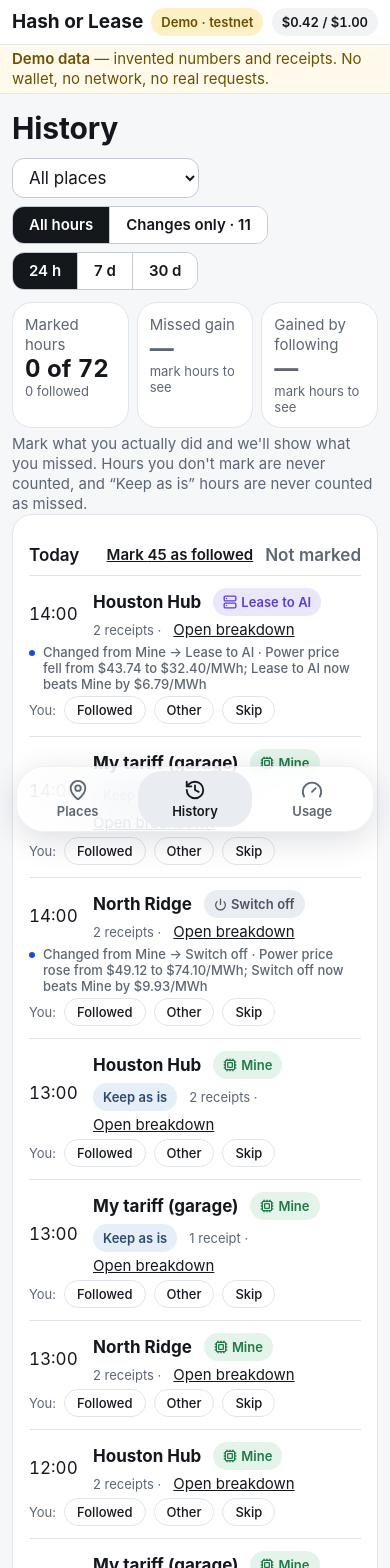
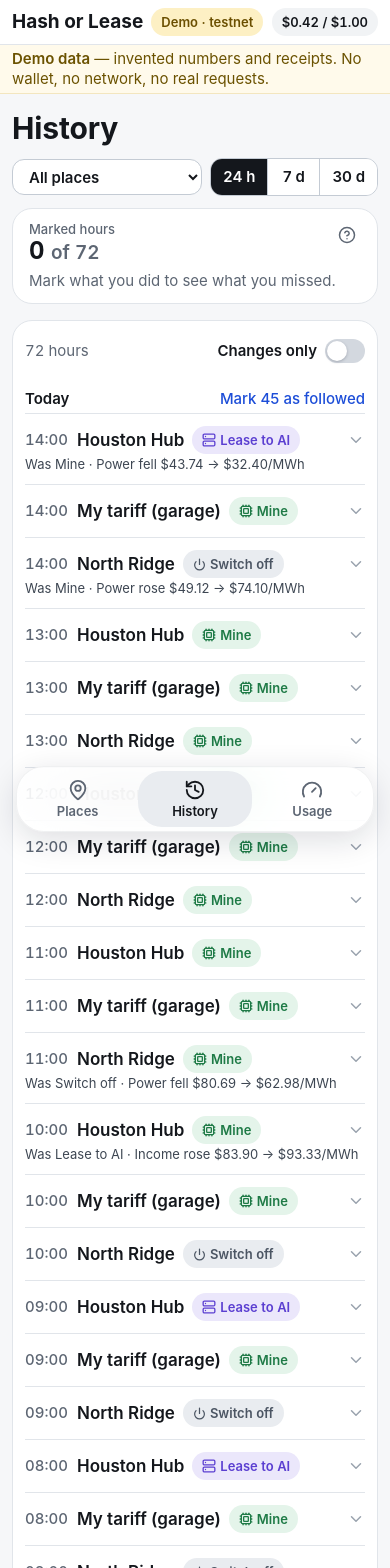
Before and after one commit to Guryevmn/hashorlease, a Next.js app: page /feed in a window 390 px wide. Shown: the top 1568 px of the page. Built offline with nearby package versions, Linux system fonts and the light colour scheme.

Commit message:
History, calm: place + period on one line, Changes only as a switch, one summary block with one main number (explanation behind ?), two-line hour rows (time · place · chip; short reason) that open for marks, full reason and receipts; before/after pairs at 390 and 1440

```diff
--- a/src/app/feed/page.tsx
+++ b/src/app/feed/page.tsx
@@ -1,13 +1,13 @@
 "use client";
 
-import { useState } from "react";
+import { useMemo, useState, type ReactNode } from "react";
+import { ChevronDown, ChevronRight, CircleHelp, ReceiptText } from "lucide-react";
 import { AppLink, useAsync, useData } from "@/components/DataProvider";
 import { Banner, DecisionBadge, Skel } from "@/components/ui";
-import { useMemo } from "react";
 import { DECISION_LABEL, type Decision } from "@/lib/decision";
 import { useMarks } from "@/components/useMarks";
 import { markKey } from "@/lib/marks";
-import { changeReasonText, groupByDay, onlyChanges, resolveFeed, summarizeFeed } from "@/lib/feed";
+import { changeReasonText, groupByDay, onlyChanges, resolveFeed, shortChangeReason, summarizeFeed } from "@/lib/feed";
 import { usd, utcDate, utcTime } from "@/lib/format";
 import type { FeedEntry, FeedPeriod, FeedRow, Mark } from "@/lib/types";
 
@@ -25,14 +25,13 @@ export default function FeedPage() {
 
   return (
     <>
-      <div className="page-title">
+      <div className="page-title history-title">
         <h1>History</h1>
-        <div className="row">
-          <label className="sr-only" htmlFor="site-filter">Site</label>
+        <div className="filters">
+          <label className="sr-only" htmlFor="site-filter">Place</label>
           <select
             id="site-filter"
-            className="input"
-            style={{ width: "auto" }}
+            className="input select-compact"
             value={siteId}
             onChange={(e) => { setSiteId(e.target.value); setShown(PAGE); }}
           >
@@ -41,12 +40,6 @@ export default function FeedPage() {
               <option key={s.id} value={s.id}>{s.name}</option>
             ))}
           </select>
-          <div className="seg" role="group" aria-label="Show">
-            <button aria-pressed={!changesOnly} onClick={() => { setChangesOnly(false); setShown(PAGE); }}>All hours</button>
-            <button aria-pressed={changesOnly} onClick={() => { setChangesOnly(true); setShown(PAGE); }}>
-              Changes only{feed.data ? ` · ${onlyChanges(feed.data).length}` : ""}
-            </button>
-          </div>
           <div className="seg" role="group" aria-label="Period">
             {PERIODS.map((p) => (
               <button key={p} aria-pressed={p === period} onClick={() => { setPeriod(p); setShown(PAGE); }}>
@@ -63,7 +56,7 @@ export default function FeedPage() {
         </Banner>
       ) : feed.loading || !feed.data ? (
         <div className="stack" aria-busy="true" aria-label="Loading history">
-          <div className="stats">{[0, 1, 2].map((i) => <div className="card" key={i}><Skel w={120} /><div style={{ marginTop: 8 }}><Skel w={90} h={26} /></div></div>)}</div>
+          <div className="card summary"><div><Skel w={110} /><div style={{ marginTop: 8 }}><Skel w={120} h={28} /></div></div></div>
           <div className="card">{[0, 1, 2, 3, 4].map((i) => <div key={i} style={{ margin: "16px 0" }}><Skel w="90%" h={16} /></div>)}</div>
         </div>
       ) : feed.data.length === 0 ? (
@@ -73,7 +66,15 @@ export default function FeedPage() {
           <AppLink href="/sites/new" className="btn">Add place</AppLink>
         </div>
       ) : (
-        <FeedBody entries={feed.data} now={status.data?.now} changesOnly={changesOnly} shown={shown} onMore={() => setShown((n) => n + PAGE)} showSite={siteId === "all"} />
+        <FeedBody
+          entries={feed.data}
+          now={status.data?.now}
+          changesOnly={changesOnly}
+          onChangesOnly={(v) => { setChangesOnly(v); setShown(PAGE); }}
+          shown={shown}
+          onMore={() => setShown((n) => n + PAGE)}
+          showSite={siteId === "all"}
+        />
       )}
     </>
   );
@@ -81,13 +82,23 @@ export default function FeedPage() {
 
 type ChangeMarks = (changes: Record<string, Mark | null>) => void;
 
-function FeedBody({ entries, now, changesOnly, shown, onMore, showSite }: { entries: FeedEntry[]; now?: string; changesOnly: boolean; shown: number; onMore: () => void; showSite: boolean }) {
+function FeedBody({ entries, now, changesOnly, onChangesOnly, shown, onMore, showSite }: {
+  entries: FeedEntry[];
+  now?: string;
+  changesOnly: boolean;
+  onChangesOnly: (v: boolean) => void;
+  shown: number;
+  onMore: () => void;
+  showSite: boolean;
+}) {
   const { marks, change } = useMarks();
   const { live } = useData();
+  const [help, setHelp] = useState(false);
   const rows = useMemo(() => resolveFeed(entries, marks), [entries, marks]);
   const s = summarizeFeed(rows);
-  // "Changes only" narrows the list below; the counters above always cover every hour of the period.
-  const listed = changesOnly ? onlyChanges(rows) : rows;
+  // "Changes only" narrows the list below; the summary above always covers every hour of the period.
+  const changes = onlyChanges(rows);
+  const listed = changesOnly ? changes : rows;
   const visible = listed.slice(0, shown);
   const days = groupByDay(visible);
   const today = (now ?? entries[0].hour).slice(0, 10);
@@ -96,32 +107,48 @@ function FeedBody({ entries, now, changesOnly, shown, onMore, showSite }: { entr
 
   return (
     <>
-      <div className="stats" style={{ marginBottom: 6 }}>
-        <div className="card stat">
-          <div className="muted small">Marked hours</div>
-          <div className="v num">{s.markedHours} of {s.totalHours}</div>
-          <div className="tiny muted">{s.followedHours} followed{s.skippedHours > 0 ? ` · ${s.skippedHours} skipped` : ""}</div>
-        </div>
-        <div className="card stat">
-          <div className="muted small">Missed gain</div>
-          <div className="v num">{none ? <span className="muted">—</span> : usd(s.missedUsd, 0)}</div>
-          <div className="tiny muted">{none ? "mark hours to see" : "marked hours only"}</div>
-        </div>
-        <div className="card stat">
-          <div className="muted small">Gained by following</div>
-          <div className="v num">{none ? <span className="muted">—</span> : usd(s.gainedUsd, 0)}</div>
-          <div className="tiny muted">{none ? "mark hours to see" : "marked hours only"}</div>
+      {/* Summary: one main number, the rest is a quiet line; the long explanation sits behind "?". */}
+      <section className="card summary" aria-label="Summary">
+        <div className="summary-main">
+          <div className="summary-label">{none ? "Marked hours" : "Gained by following"}</div>
+          <div className="summary-v num">
+            {none ? <>0 <span className="summary-of">of {s.totalHours}</span></> : usd(s.gainedUsd, 0)}
           </div>
         </div>
+        <p className="summary-side">
+          {none ? (
+            "Mark what you did to see what you missed."
+          ) : (
+            <>
+              <b className="num">{usd(s.missedUsd, 0)}</b> missed · <span className="num">{s.markedHours} of {s.totalHours}</span> hours marked
+              {s.skippedHours > 0 ? <> · <span className="num">{s.skippedHours}</span> skipped</> : null}
+            </>
+          )}
+        </p>
+        <button className="help-btn" aria-expanded={help} aria-controls="summary-help" aria-label="How this is counted" onClick={() => setHelp((h) => !h)}>
+          <CircleHelp size={18} aria-hidden />
+        </button>
+        {help && (
+          <div id="summary-help" className="summary-help">
+            <p>Hours you don&apos;t mark are never counted, and “Keep as is” hours are never counted as missed.</p>
             {live && (
-        <p className="hint">
+              <p>
                 Hours tagged “Agent call” were decided live by the hourly agent with the receipts it bought. Other hours are recomputed from past
                 day-ahead power prices with today&apos;s mining income.
               </p>
             )}
-      <p className="hint">Mark what you actually did and we&apos;ll show what you missed. Hours you don&apos;t mark are never counted, and “Keep as is” hours are never counted as missed.</p>
+          </div>
+        )}
+      </section>
 
-      <div className="card" style={{ paddingTop: 4 }}>
+      <div className="card hours">
+        <div className="list-head">
+          <span className="muted num">{changesOnly ? `${changes.length} ${changes.length === 1 ? "change" : "changes"}` : `${rows.length} hours`}</span>
+          <button className="switch" role="switch" aria-checked={changesOnly} onClick={() => onChangesOnly(!changesOnly)}>
+            Changes only
+            <span className="switch-track" aria-hidden />
+          </button>
+        </div>
         {listed.length === 0 && (
           <p className="hint" style={{ padding: "var(--s4) 0" }}>No changes of the call in this period. Try 7 d or 30 d.</p>
         )}
@@ -133,15 +160,15 @@ function FeedBody({ entries, now, changesOnly, shown, onMore, showSite }: { entr
               <div className="day-head">
                 <span>{label}</span>
                 <span className="row">
+                  {d.marked && <span className="muted num">missed {usd(d.missedUsd, 0)}</span>}
                   {unmarked.length > 0 && (
                     <button
-                      className="link-btn"
+                      className="link-btn quiet"
                       onClick={() => change(Object.fromEntries(unmarked.map((e) => [markKey(e.siteId, e.hour), { kind: "followed" } as Mark])))}
                     >
                       Mark {unmarked.length} as followed
                     </button>
                   )}
-                  <span className="muted num">{d.marked ? `missed ${usd(d.missedUsd, 0)}` : "Not marked"}</span>
                 </span>
               </div>
               {d.entries.map((e) => (
@@ -160,8 +187,8 @@ function FeedBody({ entries, now, changesOnly, shown, onMore, showSite }: { entr
   );
 }
 
-function StatusText({ e }: { e: FeedRow }) {
-  // An unmarked row says nothing: the three buttons next to it already show it is open.
+/** Result of a marked hour; an unmarked hour says nothing (its row opens to mark it). */
+function statusText(e: FeedRow): ReactNode {
   if (e.status === "not-marked") return null;
   if (e.status === "skipped") return <span className="muted">Skipped</span>;
   if (e.status === "followed") return <span style={{ color: "var(--mine)" }}>Followed</span>;
@@ -171,13 +198,15 @@ function StatusText({ e }: { e: FeedRow }) {
 }
 
 function Row({ e, showSite, change }: { e: FeedRow; showSite: boolean; change: ChangeMarks }) {
+  const [open, setOpen] = useState(false);
   const [picking, setPicking] = useState(false);
   if (e.status === "paused" || !e.advice) {
     return (
-      <div className="feed-row paused">
-        <span className="num">{utcTime(e.hour)}</span>
-        <span>{showSite ? `${e.siteName} · ` : ""}{e.pauseReason ?? "Paused · daily limit"}</span>
-        <span />
+      <div className="hour paused">
+        <span className="hour-line">
+          <span className="hour-time num">{utcTime(e.hour)}</span>
+          <span className="hour-pause">{showSite ? `${e.siteName} · ` : ""}{e.pauseReason ?? "Paused · daily limit"}</span>
+        </span>
       </div>
     );
   }
@@ -190,29 +219,40 @@ function Row({ e, showSite, change }: { e: FeedRow; showSite: boolean; change: C
   const choices = (["mine", "lease", "off"] as Decision[]).filter((d) => d !== e.advice);
   const showChoices = picking || kind === "other";
   const who = `${utcTime(e.hour)}${showSite ? ` ${e.siteName}` : ""}`;
+  const panelId = `hour-${key}`;
+  const short = e.changedFrom ? shortChangeReason(e.changeReason) : null;
+  const sub = e.changedFrom ? `Was ${DECISION_LABEL[e.changedFrom]}${short ? ` · ${short}` : ""}` : null;
+  const status = statusText(e);
+  // The opened row adds what the short line leaves out ("Lease to AI now beats Mine by …"), not the same words again.
+  const rest = changeReasonText(e.changeReason?.split(";").slice(1).join(";"));
 
   return (
-    <div className="feed-row">
-      <span className="num">{utcTime(e.hour)}</span>
-      <span className="mid">
-        {showSite && <b>{e.siteName}</b>}
+    <div className={`hour${open ? " open" : ""}`}>
+      <button className="hour-head" aria-expanded={open} aria-controls={panelId} onClick={() => setOpen((o) => !o)}>
+        <span className="hour-line">
+          <span className="hour-time num">{utcTime(e.hour)}</span>
+          {showSite && <span className="hour-site">{e.siteName}</span>}
           <DecisionBadge d={e.advice} />
-        {e.keepAsIs && <span className="badge calm">Keep as is</span>}
           {e.recorded && <span className="badge keep" title="Decided live by the hourly agent with the receipts it bought">Agent call</span>}
-        <span className="muted tiny">{e.receiptCount} {e.receiptCount === 1 ? "receipt" : "receipts"} · </span>
-        <AppLink href={`/sites/${e.siteId}`} className="small" style={{ textDecoration: "underline" }}>Open breakdown</AppLink>
         </span>
-      <span className="num status" style={{ fontWeight: 600, textAlign: "right" }}><StatusText e={e} /></span>
+        <ChevronDown className="hour-chev" size={18} aria-hidden />
+        {(sub || status) && (
+          <span className="hour-sub">
+            <span className={`hour-why${e.changedFrom ? " changed" : ""}`}>{sub}</span>
+            {status && <span className="hour-status num">{status}</span>}
+          </span>
+        )}
+      </button>
+      {open && (
+        <div className="hour-more" id={panelId}>
           {e.changedFrom && (
-        <div className="change-line feed-change">
-          <span className="dot" aria-hidden />
-          <span>
-            Changed from {DECISION_LABEL[e.changedFrom]} → {DECISION_LABEL[e.advice]}
-            {changeReasonText(e.changeReason) ? ` · ${changeReasonText(e.changeReason)}` : ""}
-          </span>
-        </div>
+            <p className="hour-full">
+              Changed from {DECISION_LABEL[e.changedFrom]} to {DECISION_LABEL[e.advice]}.{rest ? ` ${rest}.` : ""}
+            </p>
           )}
-
+          {e.keepAsIs && <p className="hour-full">Keep as is: the gap to the next option is below the switch threshold.</p>}
+          <div className="hour-actions">
+            <div className="hour-marks">
               <div className="mark-row" role="group" aria-label={`Mark what you did, ${who}`}>
                 <span className="mark-label">You:</span>
                 <button className="mark-btn" aria-pressed={kind === "followed"} onClick={() => set(kind === "followed" ? null : { kind: "followed" })}>Followed</button>
@@ -236,5 +276,14 @@ function Row({ e, showSite, change }: { e: FeedRow; showSite: boolean; change: C
                 </div>
               )}
             </div>
+            <AppLink href={`/sites/${e.siteId}`} className="hour-link">
+              <ReceiptText size={16} aria-hidden />
+              {e.receiptCount} {e.receiptCount === 1 ? "receipt" : "receipts"} · Breakdown
+              <ChevronRight size={16} aria-hidden />
+            </AppLink>
+          </div>
+        </div>
+      )}
+    </div>
   );
 }
--- a/src/app/globals.css
+++ b/src/app/globals.css
@@ -219,13 +219,6 @@ th { color: var(--muted); font-weight: 600; border-top: 0; }
 tr.blocked td { color: var(--muted); background: #f6f7f9; }
 
 /* Feed */
-.stats { display: grid; grid-template-columns: repeat(3, 1fr); gap: var(--s3); }
-@media (max-width: 640px) { .stats { gap: var(--s2); } .stats .card { padding: var(--s3); } .stat .v { font-size: var(--t-head); line-height: var(--lh-head); } }
-.stat .v { font-size: var(--t-title2); line-height: var(--lh-title2); font-weight: 700; letter-spacing: var(--tr-title2); }
-.day-head { margin: var(--s5) 0 var(--s2); font-weight: 600; display: flex; justify-content: space-between; }
-.feed-row { display: grid; grid-template-columns: 52px 1fr auto; gap: var(--s1) var(--s3); padding: var(--s3) 0; border-top: 1px solid var(--line); align-items: center; }
-.feed-row.paused { color: var(--muted); }
-.feed-row .mid { display: flex; flex-wrap: wrap; gap: var(--s1) var(--s3); align-items: center; }
 .empty { text-align: center; padding: 40px var(--s4); }
 .empty h2 { margin-bottom: var(--s2); }
 .chart { width: 100%; height: auto; display: block; }
@@ -271,13 +264,13 @@ tr.blocked td { color: var(--muted); background: #f6f7f9; }
 .gain-row { display: flex; flex-wrap: wrap; align-items: baseline; gap: 0 var(--s2); margin-top: var(--s3); }
 .gain-small { color: var(--muted); font-size: var(--t-sub); line-height: var(--lh-sub); }
 .empty .row { justify-content: center; margin-top: var(--s3); }
-.mark-row { grid-column: 2 / 4; display: flex; flex-wrap: wrap; align-items: center; gap: var(--s1) var(--s2); }
+.mark-row { display: flex; flex-wrap: wrap; align-items: center; gap: var(--s1) var(--s2); }
 .mark-btn { min-height: 32px; padding: 0 var(--s3); border: 1px solid var(--line); border-radius: 999px; background: #fff; font-size: var(--t-sub); line-height: var(--lh-sub); font-weight: 500; }
 .mark-btn[aria-pressed="true"] { background: var(--text); color: #fff; border-color: var(--text); }
 .mark-btn:disabled { opacity: 0.45; cursor: not-allowed; }
 .mark-label { font-size: var(--t-cap); line-height: var(--lh-cap); color: var(--muted); }
 .link-btn { border: 0; background: none; padding: 0; text-decoration: underline; color: inherit; font-size: var(--t-sub); }
-@media (max-width: 640px) { .mark-row { grid-column: 1 / -1; } .gain-row { display: block; } .gain-small { display: block; } }
+@media (max-width: 640px) { .gain-row { display: block; } .gain-small { display: block; } }
 
 /* Demo day: simulated clock, change note, hour-by-hour tape, bot preview, journal record */
 .demo-entry { display: flex; align-items: center; justify-content: space-between; gap: var(--s3); margin-top: var(--s5); }
@@ -337,20 +330,9 @@ tr.blocked td { color: var(--muted); background: #f6f7f9; }
 .card.stack > .field + .hint { margin-top: calc(-1 * var(--s3)); }
 .field > .seg { align-self: flex-start; }
 .seg button + button { border-left: 1px solid #c4cbd4; }
-/* History: one line per hour on desktop: time · place and decision · result · marks. */
-@media (min-width: 641px) {
-  .feed-row { grid-template-columns: 52px 1fr auto auto; }
-  .feed-row > .mark-row:first-of-type { grid-column: 4; grid-row: 1; }
-  .feed-row .mark-row + .mark-row { grid-column: 2 / 5; }
-  .feed-row .mark-label { display: none; }
-  .feed-row.paused { grid-template-columns: 52px 1fr auto; }
-}
 .mark-btn { min-height: 28px; font-size: var(--t-cap); line-height: var(--lh-cap); }
-.feed-row .status:empty { display: none; }
 /* Variant A: a decision change is a quiet line, not a second chip. */
 .change-line { display: flex; align-items: center; margin-top: var(--s3); color: var(--muted); font-size: var(--t-cap); line-height: var(--lh-cap); font-weight: 500; }
-.feed-change { grid-column: 1 / -1; margin-top: 0; align-items: flex-start; }
-.feed-change .dot { margin-top: 6px; flex: none; }
 .change-line .dot { width: 6px; height: 6px; margin-right: var(--s2); }
 @media (max-width: 640px) {
   /* Phone header fits 390 px: no "Spent today" label, the amount stays. */
@@ -364,3 +346,65 @@ tr.blocked td { color: var(--muted); background: #f6f7f9; }
   /* Card head: the decision chip stays right of the name; a "was …" chip (variant B) stacks under it. */
   .site-card .pills { flex-direction: column; align-items: flex-end; gap: var(--s1); }
 }
+
+/* History, calm (branch agent/history-calm): compact filters, one summary block, two-line hour rows that open for details. */
+/* Filters: place and period on one line; "Changes only" is a switch above the list it filters. */
+.filters { display: flex; flex-wrap: wrap; align-items: center; gap: var(--s2); }
+.select-compact { width: auto; min-height: 36px; padding: 0 var(--s3); font-size: var(--t-sub); line-height: var(--lh-sub); font-weight: 600; border-color: #c4cbd4; }
+.filters .seg button { padding: 0 var(--s3); min-width: 52px; }
+/* Summary: one main number; the rest is one quiet line; the long explanation sits behind "?". */
+.summary { display: grid; grid-template-columns: auto 1fr auto; align-items: center; gap: var(--s1) var(--s5); margin-bottom: var(--s4); padding: var(--s3) var(--s4); }
+.summary-label { font-size: var(--t-cap); line-height: var(--lh-cap); color: var(--muted); font-weight: 500; }
+.summary-v { font-size: var(--t-title2); line-height: var(--lh-title2); font-weight: 700; letter-spacing: var(--tr-title2); white-space: nowrap; font-variant-numeric: tabular-nums; }
+.summary-of { color: var(--muted); font-weight: 600; font-size: var(--t-head); }
+.summary-side { color: var(--muted); font-size: var(--t-sub); line-height: var(--lh-sub); min-width: 0; }
+.summary-side b { color: var(--text); font-weight: 600; }
+.help-btn { position: relative; display: inline-flex; align-items: center; justify-content: center; width: 28px; height: 28px; border: 0; border-radius: 50%; background: transparent; color: var(--muted); padding: 0; align-self: start; }
+.help-btn::after { content: ""; position: absolute; inset: -8px; } /* 44 px tap target */
+.help-btn[aria-expanded="true"] { background: var(--off-bg); color: var(--text); }
+.summary-help { grid-column: 1 / -1; display: flex; flex-direction: column; gap: var(--s2); padding-top: var(--s3); margin-top: var(--s2); border-top: 1px solid var(--line); color: var(--muted); font-size: var(--t-sub); line-height: var(--lh-sub); }
+/* List head: what is shown, and the switch that narrows it. */
+.hours { padding-top: var(--s2); padding-bottom: var(--s2); }
+.list-head { display: flex; align-items: center; justify-content: space-between; gap: var(--s3); min-height: 44px; font-size: var(--t-sub); line-height: var(--lh-sub); }
+.switch { display: inline-flex; align-items: center; gap: var(--s2); min-height: 44px; padding: 0; border: 0; background: none; font-size: var(--t-sub); line-height: var(--lh-sub); font-weight: 600; }
+.switch-track { position: relative; flex: none; width: 40px; height: 24px; border-radius: 999px; background: #d3d8df; transition: background-color .2s ease; }
+.switch-track::after { content: ""; position: absolute; top: 2px; left: 2px; width: 20px; height: 20px; border-radius: 50%; background: #fff; box-shadow: 0 1px 3px rgba(15,23,42,.25); transition: transform .2s cubic-bezier(.2,.8,.2,1); }
+.switch[aria-checked="true"] .switch-track { background: var(--text); }
+.switch[aria-checked="true"] .switch-track::after { transform: translateX(16px); }
+@media (prefers-reduced-motion: reduce) { .switch-track, .switch-track::after { transition: none; } }
+.day-head { display: flex; align-items: baseline; justify-content: space-between; gap: var(--s3); margin: var(--s4) 0 var(--s1); font-size: var(--t-sub); line-height: var(--lh-sub); font-weight: 600; }
+.link-btn.quiet { color: var(--accent); text-decoration: none; font-weight: 500; font-size: var(--t-sub); line-height: var(--lh-sub); }
+/* Hour row: line 1 time · place · decision chip; line 2 (changes only) a short reason and the result. Tap opens details. */
+.hour { border-top: 1px solid var(--line); }
+.hour-head { display: grid; grid-template-columns: 1fr auto; column-gap: var(--s2); row-gap: 2px; align-items: center; width: 100%; padding: var(--s3) 0; border: 0; background: none; text-align: left; }
+.hour-line { display: flex; align-items: center; gap: var(--s2); min-width: 0; }
+.hour-time { flex: none; width: 44px; color: var(--muted); font-size: var(--t-sub); line-height: var(--lh-sub); font-weight: 500; }
+.hour-site { min-width: 0; overflow: hidden; text-overflow: ellipsis; white-space: nowrap; font-weight: 600; }
+.hour-chev { grid-column: 2; grid-row: 1 / span 2; color: #9aa3ae; transition: transform .2s ease; }
+.hour.open .hour-chev { transform: rotate(180deg); }
+.hour-sub { grid-column: 1; display: flex; align-items: baseline; gap: var(--s3); min-width: 0; padding-left: calc(44px + var(--s2)); font-size: var(--t-cap); line-height: var(--lh-cap); }
+.hour-why { flex: 1 1 auto; min-width: 0; overflow: hidden; text-overflow: ellipsis; white-space: nowrap; color: var(--muted); }
+.hour-why.changed { color: #3d4652; }
+.hour-status { flex: none; margin-left: auto; font-weight: 600; font-size: var(--t-cap); }
+.hour.paused .hour-line { padding: var(--s3) 0; color: var(--muted); font-size: var(--t-sub); line-height: var(--lh-sub); }
+.hour-more { display: flex; flex-direction: column; gap: var(--s3); padding: 0 0 var(--s3) calc(44px + var(--s2)); }
+.hour-full { color: var(--muted); font-size: var(--t-sub); line-height: var(--lh-sub); }
+.hour-actions { display: flex; flex-wrap: wrap; align-items: center; justify-content: space-between; gap: var(--s2) var(--s4); }
+.hour-marks { display: flex; flex-direction: column; gap: var(--s2); }
+.hour-actions { align-items: flex-start; }
+.hour-link { display: inline-flex; align-items: center; gap: var(--s1); min-height: 28px; color: var(--accent); font-size: var(--t-sub); line-height: var(--lh-sub); font-weight: 500; }
+.hour-link svg { flex: none; }
+@media (hover: hover) { .hour-head:hover .hour-chev { color: var(--text); } }
+@media (max-width: 640px) {
+  .history-title { flex-direction: column; align-items: stretch; gap: var(--s3); }
+  .filters { flex-wrap: nowrap; }
+  .filters .select-compact { flex: 1 1 auto; min-width: 0; }
+  .summary { grid-template-columns: 1fr auto; column-gap: var(--s3); }
+  .summary-side { grid-column: 1 / -1; grid-row: 2; }
+  .help-btn { grid-column: 2; grid-row: 1; }
+  .hours { padding-left: var(--s3); padding-right: var(--s3); }
+  .hour-sub, .hour-more { padding-left: 0; }
+  /* Phone: the reason line runs under the chevron too, so it fits on one line. */
+  .hour-chev { grid-row: 1; }
+  .hour-sub { grid-column: 1 / -1; }
+}
--- a/src/lib/feed.ts
+++ b/src/lib/feed.ts
@@ -104,3 +104,16 @@ export function changeReasonText(reason: string | undefined): string | null {
   const t = reason?.trim();
   return t ? t[0].toUpperCase() + t.slice(1) : null;
 }
+
+/**
+ * Reason that fits one line of an hour row: only what moved, as "Power fell $43.74 → $32.40/MWh".
+ * The full sentence (with "… now beats … by …") stays for the opened row.
+ */
+export function shortChangeReason(reason: string | undefined): string | null {
+  const first = reason?.split(";")[0].trim();
+  if (!first) return null;
+  const m = first.match(/^(power price|mining income) (rose|fell) from (\S+) to (\S+)\/MWh$/i);
+  if (m) return `${m[1].toLowerCase() === "power price" ? "Power" : "Income"} ${m[2].toLowerCase()} ${m[3]} → ${m[4]}/MWh`;
+  if (/^the site's numbers changed$/i.test(first)) return "Site numbers changed";
+  return changeReasonText(first);
+}
```
Also changed, not shown: 8 other files (tests, documents, lock files or other folders). Lines whose indentation alone changed are shown as unchanged.
